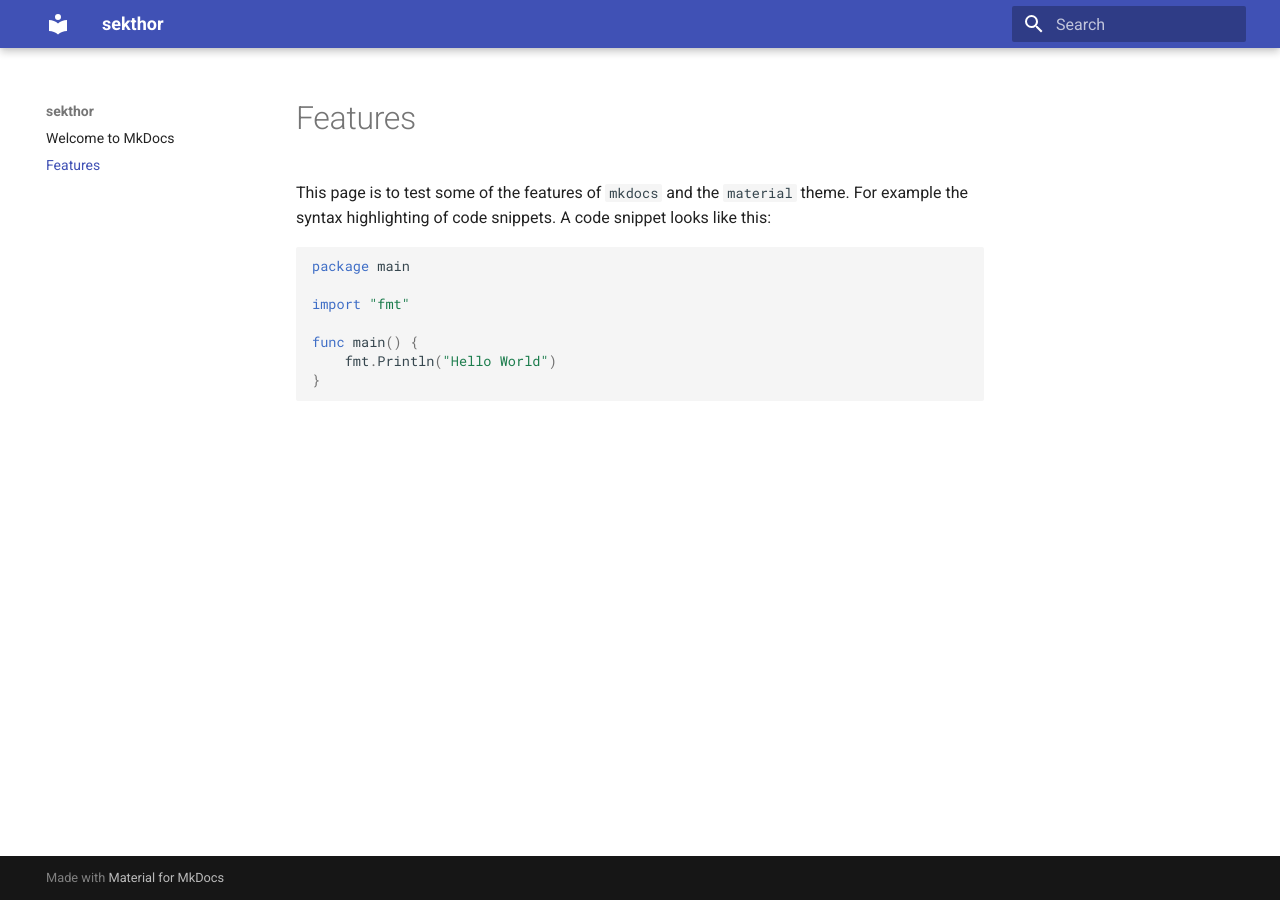
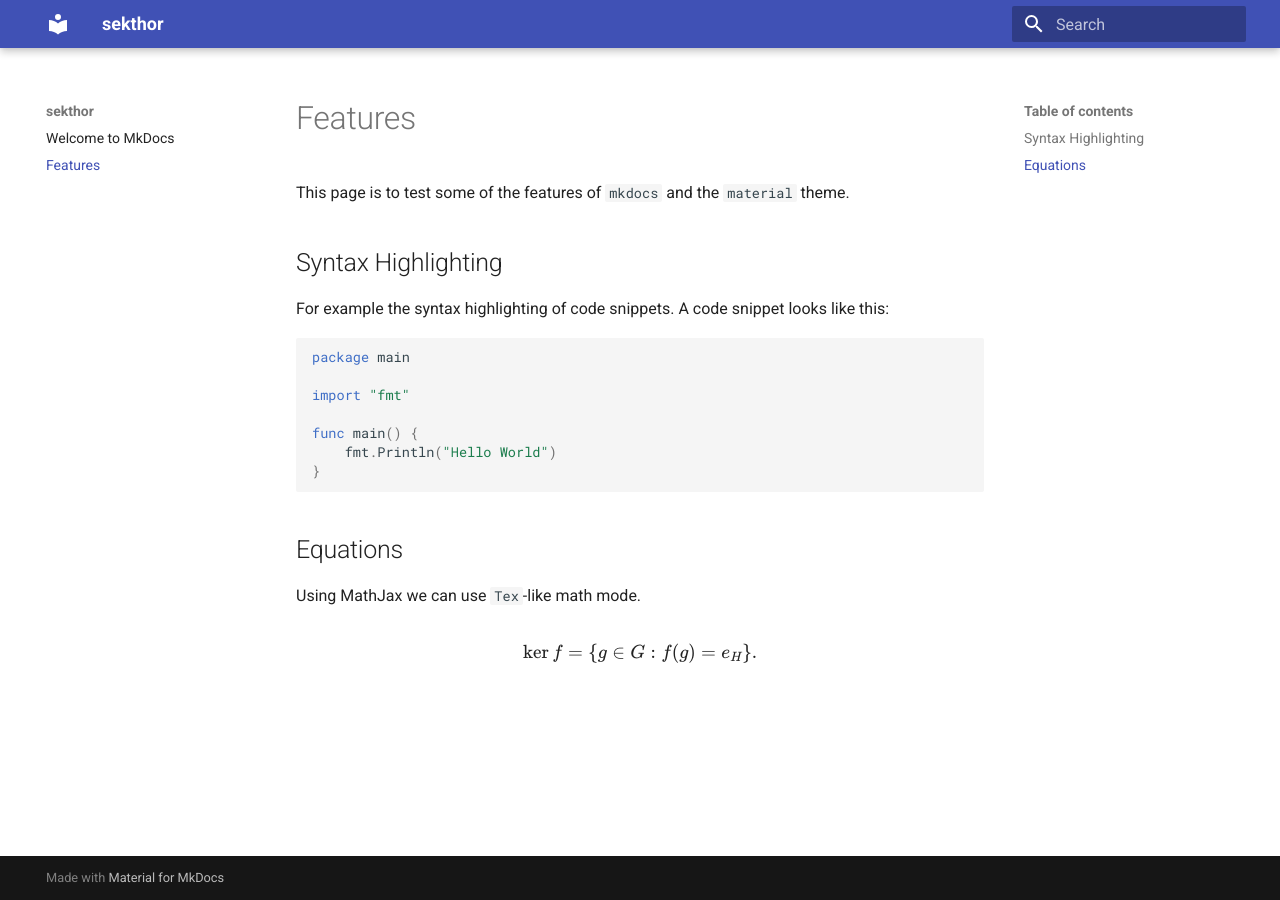
Before and after one commit to sekthor/mkdocs, an MkDocs documentation site: the page built from docs/features.md, in a window 1280 px wide. Built offline with MkDocs 1.6.1 and Material for MkDocs 9.7.7, drawn with Linux system fonts in a browser that asks for light colours.

Commit message:
feat: add equations

````diff
--- a/docs/features.md
+++ b/docs/features.md
@@ -1,6 +1,9 @@
 # Features
 
 This page is to test some of the features of `mkdocs` and the `material` theme.
+
+## Syntax Highlighting
+
 For example the syntax highlighting of code snippets.
 A code snippet looks like this:
 
@@ -13,3 +16,11 @@
     fmt.Println("Hello World")
 }
 ```
+
+## Equations
+
+Using MathJax we can use `Tex`-like math mode.
+
+$$
+\operatorname{ker} f=\{g\in G:f(g)=e_{H}\}{\mbox{.}}
+$$
--- /dev/null
+++ b/docs/javascripts/mathjax.js
@@ -0,0 +1,16 @@
+window.MathJax = {
+    tex: {
+      inlineMath: [["\\(", "\\)"]],
+      displayMath: [["\\[", "\\]"]],
+      processEscapes: true,
+      processEnvironments: true
+    },
+    options: {
+      ignoreHtmlClass: ".*|",
+      processHtmlClass: "arithmatex"
+    }
+  };
+
+  document$.subscribe(() => {
+    MathJax.typesetPromise()
+  })
--- a/mkdocs.yml
+++ b/mkdocs.yml
@@ -8,3 +8,10 @@
   - pymdownx.inlinehilite
   - pymdownx.snippets
   - pymdownx.superfences
+  - pymdownx.arithmatex:
+      generic: true
+
+extra_javascript:
+  - javascripts/mathjax.js
+  - https://polyfill.io/v3/polyfill.min.js?features=es6
+  - https://cdn.jsdelivr.net/npm/mathjax@3/es5/tex-mml-chtml.js
````
